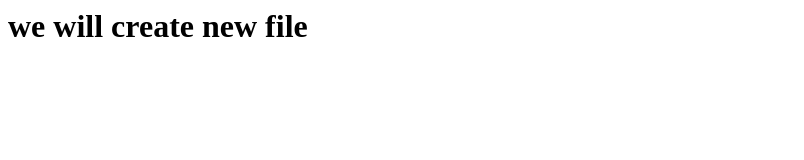
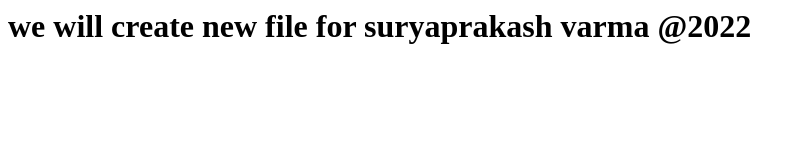
Before and after one commit to Suryaprakash211/Radram--repo1, a plain HTML site: page text.html in a window 1280 px wide. Shown: the whole page, without its empty margins (0-804 px from the left). Drawn offline with Linux system fonts and the light colour scheme.

Commit message:
Update text.html

```diff
--- a/text.html
+++ b/text.html
@@ -1,6 +1,6 @@
 <html>
   <body>
 
-    <h1>we will create new file</h1>
+    <h1>we will create new file for suryaprakash varma @2022 </h1>
   </body>
 </html>
```
